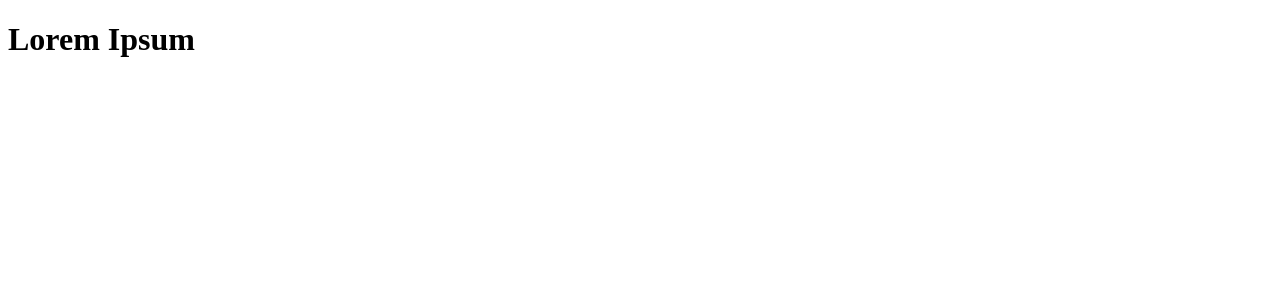
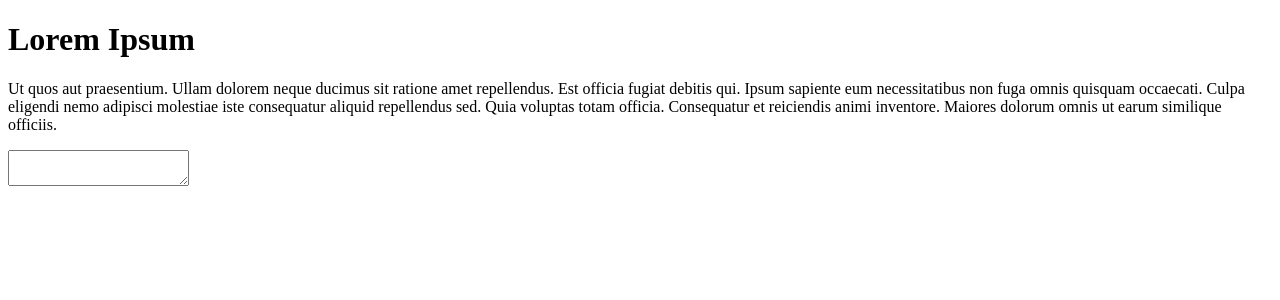
Before and after one commit to connieyeah/sight-and-sound, a React app: page / in a window 1280 px wide. Shown: the top 300 px of the page. Built offline with nearby package versions, Linux system fonts and the light colour scheme; the HTML template or start-up script is replaced by a standard one.

Commit message:
added prop types, and created text input

```diff
--- /dev/null
+++ b/client/src/components/StoryBlock.jsx
@@ -0,0 +1,14 @@
+import React from 'react';
+import PropTypes from 'prop-types';
+
+const StoryBlock = ({ content }) => (
+  <p>
+    {content}
+  </p>
+);
+
+StoryBlock.propTypes = {
+  content: PropTypes.string.isRequired,
+};
+
+export default StoryBlock;
--- /dev/null
+++ b/client/src/components/TextInput.jsx
@@ -0,0 +1,10 @@
+import React from 'react';
+
+// TODO: Add word counter
+const TextInput = () => (
+  <form>
+    <textarea />
+  </form>
+);
+
+export default TextInput;
--- a/client/src/components/WritingPrompt.jsx
+++ b/client/src/components/WritingPrompt.jsx
@@ -1,5 +1,10 @@
+/* eslint-disable-next-line */
+import faker from 'faker'; // TODO: Remove this when
 import React from 'react';
+
 import Topic from './Topic';
+import StoryBlock from './StoryBlock';
+import TextInput from './TextInput';
 
 class WritingPrompt extends React.Component {
   constructor(props) {
@@ -7,12 +12,19 @@ class WritingPrompt extends React.Component {
 
     this.state = {
       topic: 'Lorem Ipsum',
+      content: faker.lorem.paragraphs(2),
     };
   }
 
   render() {
-    const { topic } = this.state;
-    return <Topic topic={topic} />;
+    const { topic, content } = this.state;
+    return (
+      <div>
+        <Topic topic={topic} />
+        <StoryBlock content={content} />
+        <TextInput />
+      </div>
+    );
   }
 }
 
--- a/package.json
+++ b/package.json
@@ -29,6 +29,7 @@
     "eslint-plugin-import": "^2.15.0",
     "eslint-plugin-jsx-a11y": "^6.2.0",
     "eslint-plugin-react": "^7.12.4",
+    "faker": "^4.1.0",
     "webpack": "^4.29.0",
     "webpack-cli": "^3.2.1"
   },
```
Also changed, not shown: 2 other files (tests, documents, lock files or other folders).
